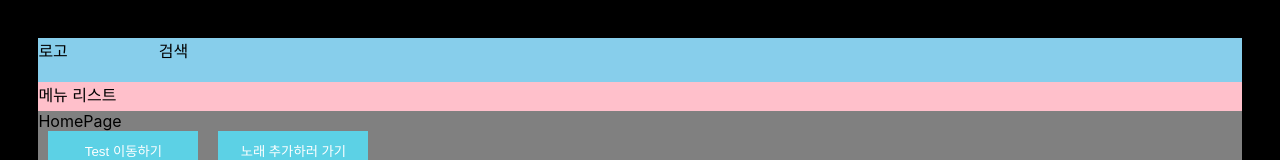
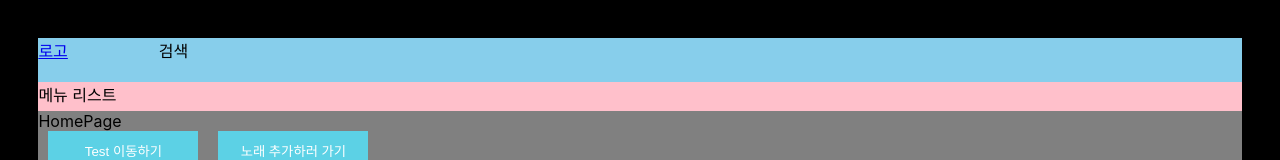
Before and after one commit to pangil5634/JesusMelody, a React (Create React App) app: page / in a window 1280 px wide. Shown: the top 160 px of the page. Built offline with nearby package versions, Linux system fonts and the light colour scheme; no server answers.

Commit message:
edit Header Logo Component

```diff
--- a/src/Header.js
+++ b/src/Header.js
@@ -1,4 +1,4 @@
-import {Outlet} from "react-router-dom";
+import {Link, Outlet} from "react-router-dom";
 import styled from "styled-components";
 
 function Header() {
@@ -6,7 +6,7 @@ function Header() {
         <Container>
             <HeaderArea>
                 <FirstDiv>
-                    <Div width = "10%">로고</Div>
+                    <Div width="10%"><Link to = "/">로고</Link></Div>
                     <Div>검색</Div>
                 </FirstDiv>
                 <SecondDiv>메뉴 리스트</SecondDiv>
```
